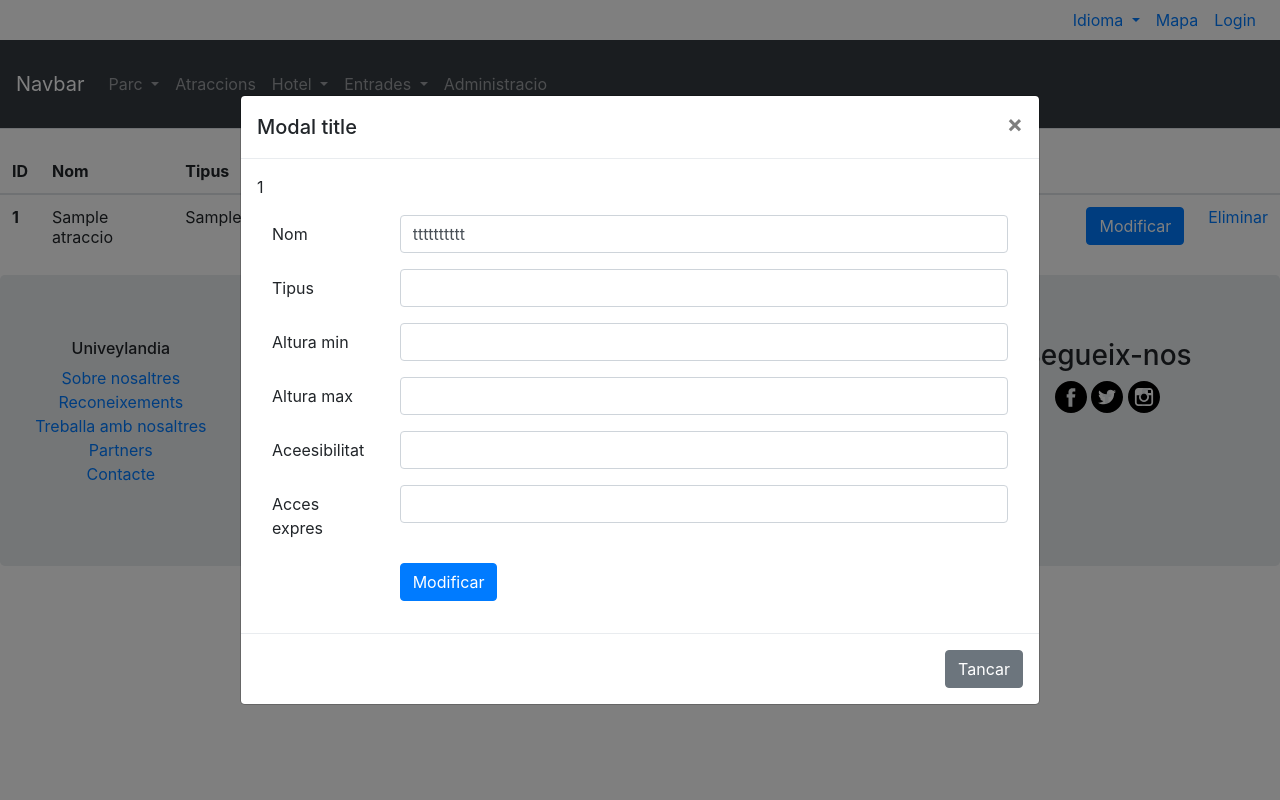
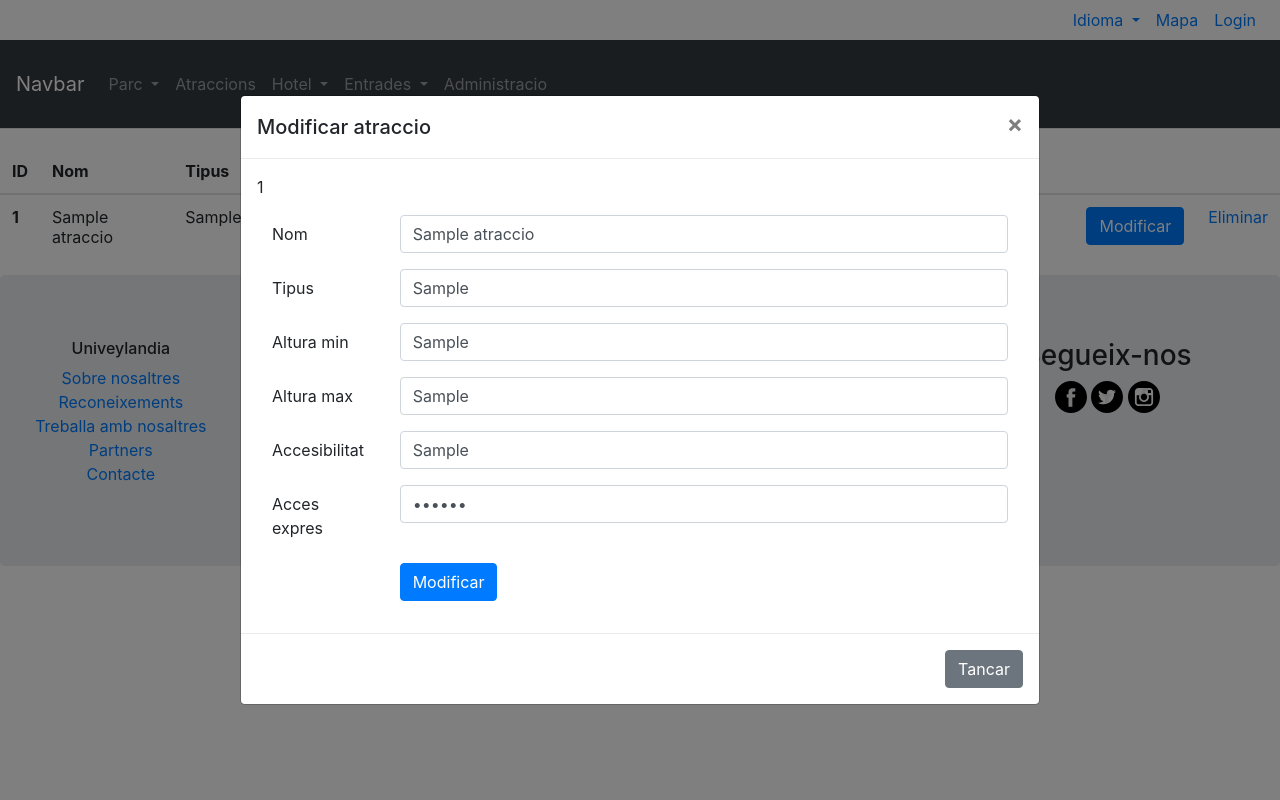
Before and after one commit to jfebrerc/univeylandiaPHP, a PHP site: page /Atraccions/consulta_test.php in a window 1280 px wide, after a click on "Modificar". Run offline with PHP 8.4, Linux system fonts and the light colour scheme; tables that the repository leaves empty or names only in its code hold one stand-in row (values such as "Sample post").

Commit message:
Update Atraccions/consulta_test.php

```diff
--- a/Atraccions/consulta_test.php
+++ b/Atraccions/consulta_test.php
@@ -192,7 +192,7 @@ if (!isset($_SESSION['id_rol'])) :?>
             <div class="modal-dialog modal-dialog-centered modal-lg" role="document">
               <div class="modal-content">
                 <div class="modal-header">
-                  <h5 class="modal-title" id="exampleModalLongTitle">Modal title</h5>
+                  <h5 class="modal-title" id="exampleModalLongTitle">Modificar atraccio</h5>
                   <button type="button" class="close" data-dismiss="modal" aria-label="Close">
                     <span aria-hidden="true">&times;</span>
                   </button>
@@ -204,37 +204,37 @@ if (!isset($_SESSION['id_rol'])) :?>
                     <div class="form-group row">
                       <label for="example-text-input" class="col-2 col-form-label">Nom</label>
                       <div class="col-10">
-                        <input class="form-control" type="text" value="tttttttttt" id="example-text-input">
+                        <input class="form-control" type="text" value="'.$row["nom_atraccio"].'" id="example-text-input">
                       </div>
                       </div>
                       <div class="form-group row">
                       <label for="example-search-input" class="col-2 col-form-label">Tipus</label>
                       <div class="col-10">
-                        <input class="form-control" type="text" value="" id="example-search-input">
+                        <input class="form-control" type="text" value="'.$row["tipus_atraccio"].'" id="example-text-input">
                       </div>
                       </div>
                       <div class="form-group row">
                       <label for="example-email-input" class="col-2 col-form-label">Altura min</label>
                       <div class="col-10">
-                        <input class="form-control" type="text" value="" id="example-email-input">
+                        <input class="form-control" type="text" value="'.$row["altura_min"].'" id="example-text-input">
                       </div>
                       </div>
                       <div class="form-group row">
                       <label for="example-url-input" class="col-2 col-form-label">Altura max</label>
                       <div class="col-10">
-                        <input class="form-control" type="text" value="" id="example-url-input">
+                        <input class="form-control" type="text" value="'.$row["altura_max"].'" id="example-text-input">
                       </div>
                       </div>
                       <div class="form-group row">
-                      <label for="example-tel-input" class="col-2 col-form-label">Aceesibilitat</label>
+                      <label for="example-tel-input" class="col-2 col-form-label">Accesibilitat</label>
                       <div class="col-10">
-                        <input class="form-control" type="text" value="" id="example-tel-input">
+                        <input class="form-control" type="text" value="'.$row["accessibilitat"].'" id="example-text-input">
                       </div>
                       </div>
                       <div class="form-group row">
                       <label for="example-password-input" class="col-2 col-form-label">Acces expres</label>
                       <div class="col-10">
-                        <input class="form-control" type="password" value="" id="example-password-input">
+                        <input class="form-control" type="password" value="'.$row["acces_express"].'" id="example-text-input">
                       </div>
                       </div>
                       <div class="form-group row">
```
